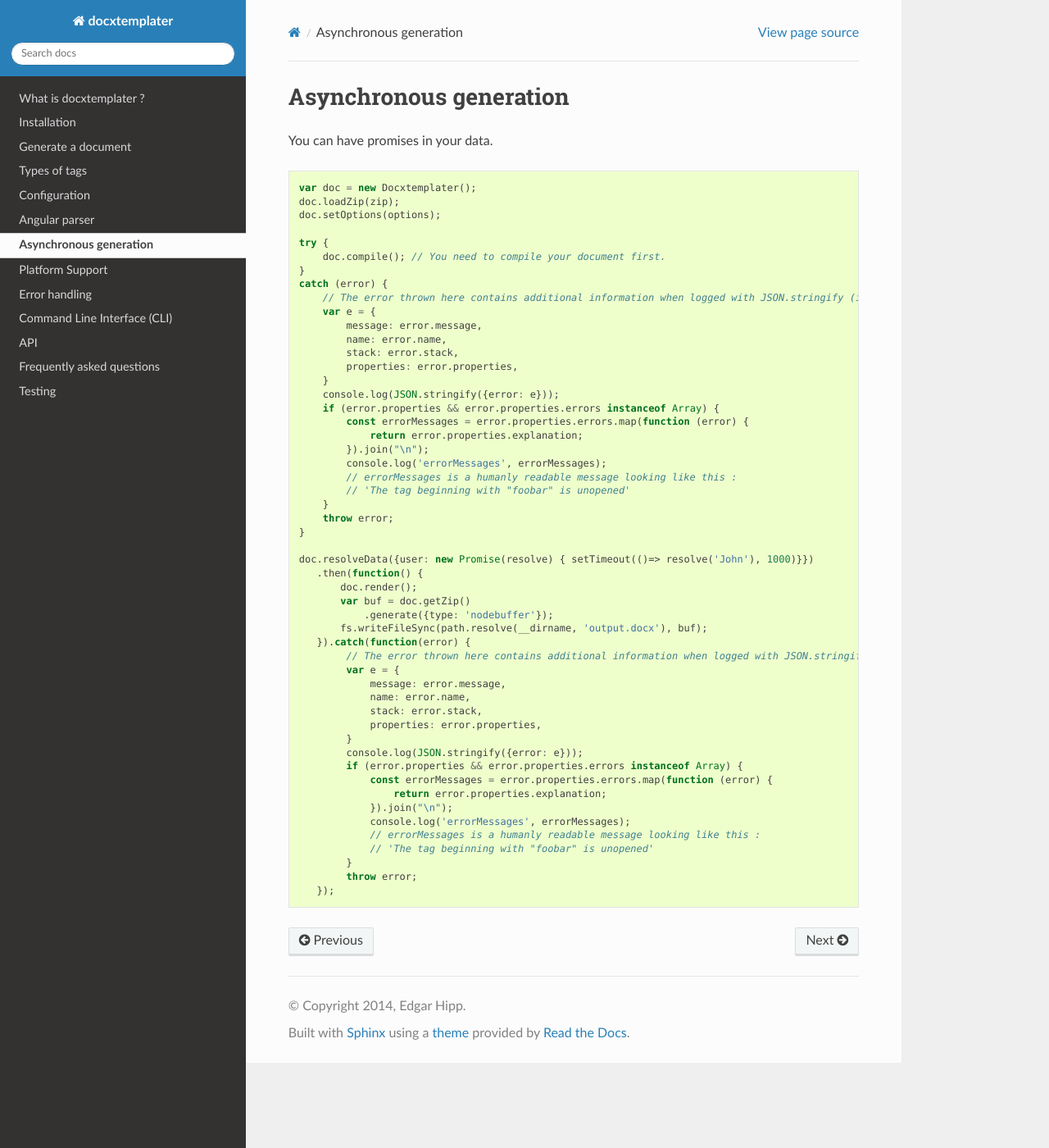
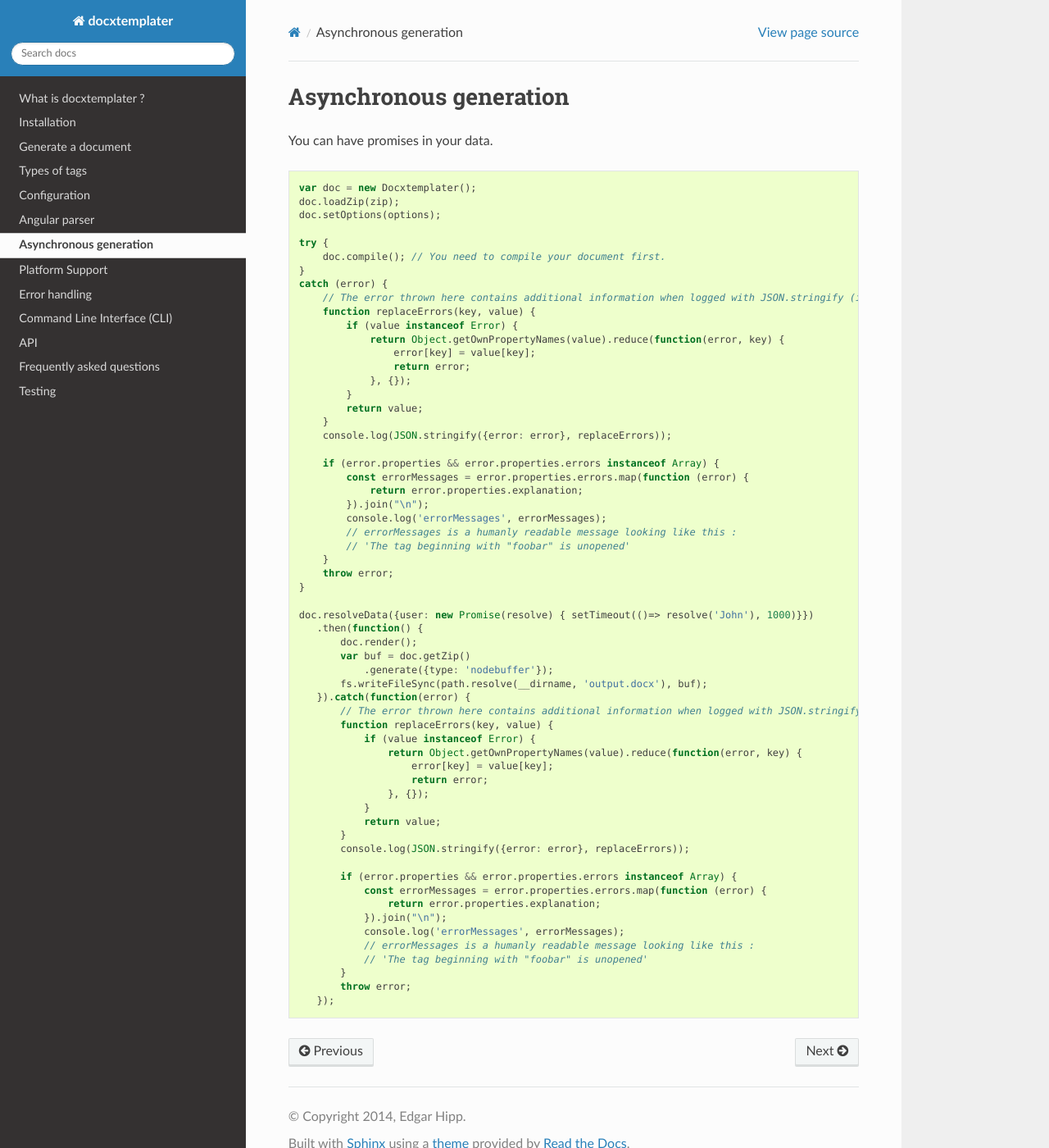
Before and after one commit to open-xml-templating/docxtemplater, a Sphinx documentation site: the page built from docs/source/async.rst, in a window 1280 px wide and 1400 px high. Shown: the whole window at 82% size. Built offline with Sphinx 7.4.7 and the Read the Docs theme 2.0.0, drawn with Linux system fonts in a browser that asks for light colours.

Commit message:
Update doc to better show error messages

```diff
--- a/docs/source/async.rst
+++ b/docs/source/async.rst
@@ -18,14 +18,18 @@ You can have promises in your data.
         doc.compile(); // You need to compile your document first.
     }
     catch (error) {
-        // The error thrown here contains additional information when logged with JSON.stringify (it contains a properties object).
-        var e = {
-            message: error.message,
-            name: error.name,
-            stack: error.stack,
-            properties: error.properties,
+        // The error thrown here contains additional information when logged with JSON.stringify (it contains a properties object containing all suberrors).
+        function replaceErrors(key, value) {
+            if (value instanceof Error) {
+                return Object.getOwnPropertyNames(value).reduce(function(error, key) {
+                    error[key] = value[key];
+                    return error;
+                }, {});
+            }
+            return value;
         }
-        console.log(JSON.stringify({error: e}));
+        console.log(JSON.stringify({error: error}, replaceErrors));
+
         if (error.properties && error.properties.errors instanceof Array) {
             const errorMessages = error.properties.errors.map(function (error) {
                 return error.properties.explanation;
@@ -44,21 +48,25 @@ You can have promises in your data.
                .generate({type: 'nodebuffer'});
            fs.writeFileSync(path.resolve(__dirname, 'output.docx'), buf);
        }).catch(function(error) {
-            // The error thrown here contains additional information when logged with JSON.stringify (it contains a properties object).
-            var e = {
-                message: error.message,
-                name: error.name,
-                stack: error.stack,
-                properties: error.properties,
-            }
-            console.log(JSON.stringify({error: e}));
-            if (error.properties && error.properties.errors instanceof Array) {
-                const errorMessages = error.properties.errors.map(function (error) {
-                    return error.properties.explanation;
-                }).join("\n");
-                console.log('errorMessages', errorMessages);
-                // errorMessages is a humanly readable message looking like this :
-                // 'The tag beginning with "foobar" is unopened'
-            }
-            throw error;
+           // The error thrown here contains additional information when logged with JSON.stringify (it contains a properties object containing all suberrors).
+           function replaceErrors(key, value) {
+               if (value instanceof Error) {
+                   return Object.getOwnPropertyNames(value).reduce(function(error, key) {
+                       error[key] = value[key];
+                       return error;
+                   }, {});
+               }
+               return value;
+           }
+           console.log(JSON.stringify({error: error}, replaceErrors));
+
+           if (error.properties && error.properties.errors instanceof Array) {
+               const errorMessages = error.properties.errors.map(function (error) {
+                   return error.properties.explanation;
+               }).join("\n");
+               console.log('errorMessages', errorMessages);
+               // errorMessages is a humanly readable message looking like this :
+               // 'The tag beginning with "foobar" is unopened'
+           }
+           throw error;
        });
```
Also changed, not shown: docs/source/errors.rst (+11 -7 lines), docs/source/generate.rst (+22 -14 lines), 2 other files.
